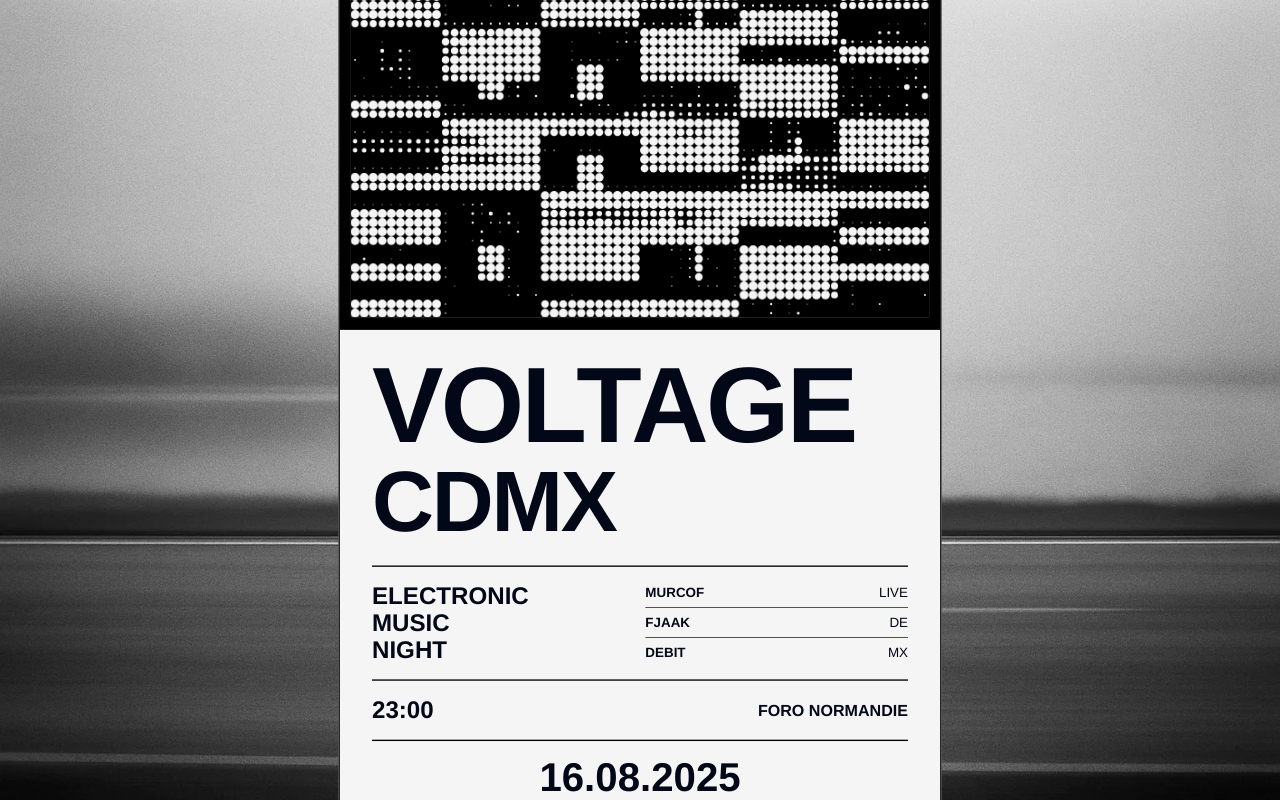
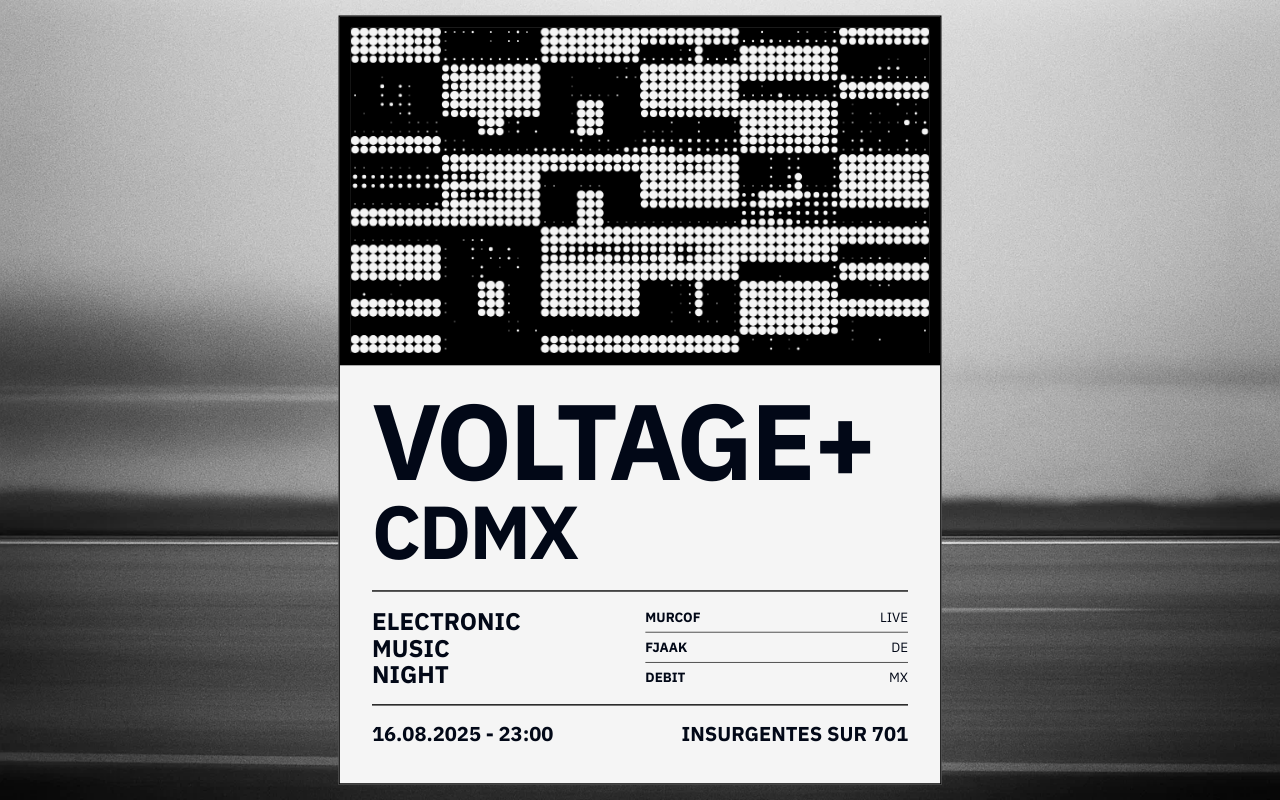
Before and after one commit to JaimeOrtegaxyz/voltageplusfest, a React (Vite) app: page / in a window 1280 px wide. Built offline with nearby package versions, Linux system fonts and the light colour scheme.

Commit message:
Name changes
descriptions

```diff
--- a/src/components/Poster.tsx
+++ b/src/components/Poster.tsx
@@ -48,8 +48,8 @@ const Poster: React.FC = () => {
         <div>
           {/* VOLTAGE CDMX Header - align padding with content below */}
           <div className="px-8 md:px-12 py-8 mb-0">
-            <h1 className="text-7xl sm:text-8xl md:text-9xl lg:text-[10rem] font-bold tracking-tight leading-none w-full">VOLTAGE</h1>
-            <h2 className="text-6xl sm:text-7xl md:text-8xl lg:text-[8rem] font-bold tracking-tight leading-none w-full">CDMX</h2>
+            <h1 className="text-7xl sm:text-8xl md:text-9xl lg:text-[10rem] font-bold tracking-tight leading-none w-full">VOLTAGE+</h1>
+            <h2 className="text-5xl sm:text-6xl md:text-7xl lg:text-[7rem] font-bold tracking-tight leading-none w-full">CDMX</h2>
           </div>
 
           {/* Rest of content with normal padding */}
@@ -89,15 +89,8 @@ const Poster: React.FC = () => {
 
             {/* Time and venue */}
             <div className="flex justify-between items-center mb-6">
-              <div className="text-3xl md:text-4xl font-bold">23:00</div>
-              <div className="text-xl md:text-2xl font-bold">FORO NORMANDIE</div>
-            </div>
-
-            <Separator className="h-[2px] bg-black mb-6" />
-
-            {/* Date */}
-            <div className="flex justify-center">
-              <div className="text-4xl md:text-5xl lg:text-6xl font-bold">16.08.2025</div>
+              <div className="text-3xl md:text-3xl font-bold">16.08.2025 - 23:00</div>
+              <div className="text-xl md:text-3xl font-bold">INSURGENTES SUR 701</div>
             </div>
           </div>
         </div>
--- a/src/index.css
+++ b/src/index.css
@@ -1,3 +1,4 @@
+@import url('https://fonts.googleapis.com/css2?family=IBM+Plex+Sans:wght@100;200;300;400;500;600;700&display=swap');
 
 @tailwind base;
 @tailwind components;
@@ -74,12 +75,12 @@
 
   body {
     @apply bg-background text-foreground;
-    font-family: Arial, sans-serif;
+    font-family: 'IBM Plex Sans', sans-serif;
   }
 }
 
 body {
   margin: 0;
   padding: 0;
-  font-family: 'Helvetica', 'Arial', sans-serif;
+  font-family: 'IBM Plex Sans', sans-serif;
 }
```
